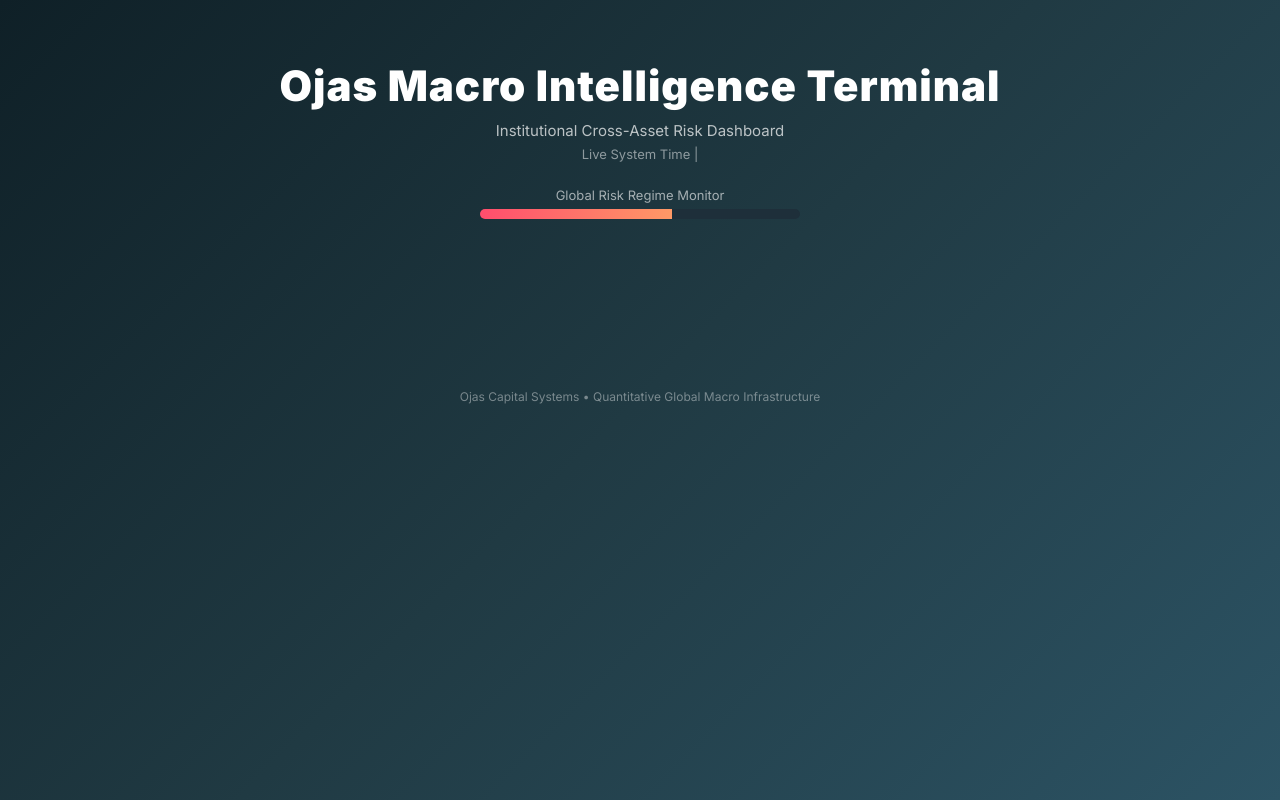
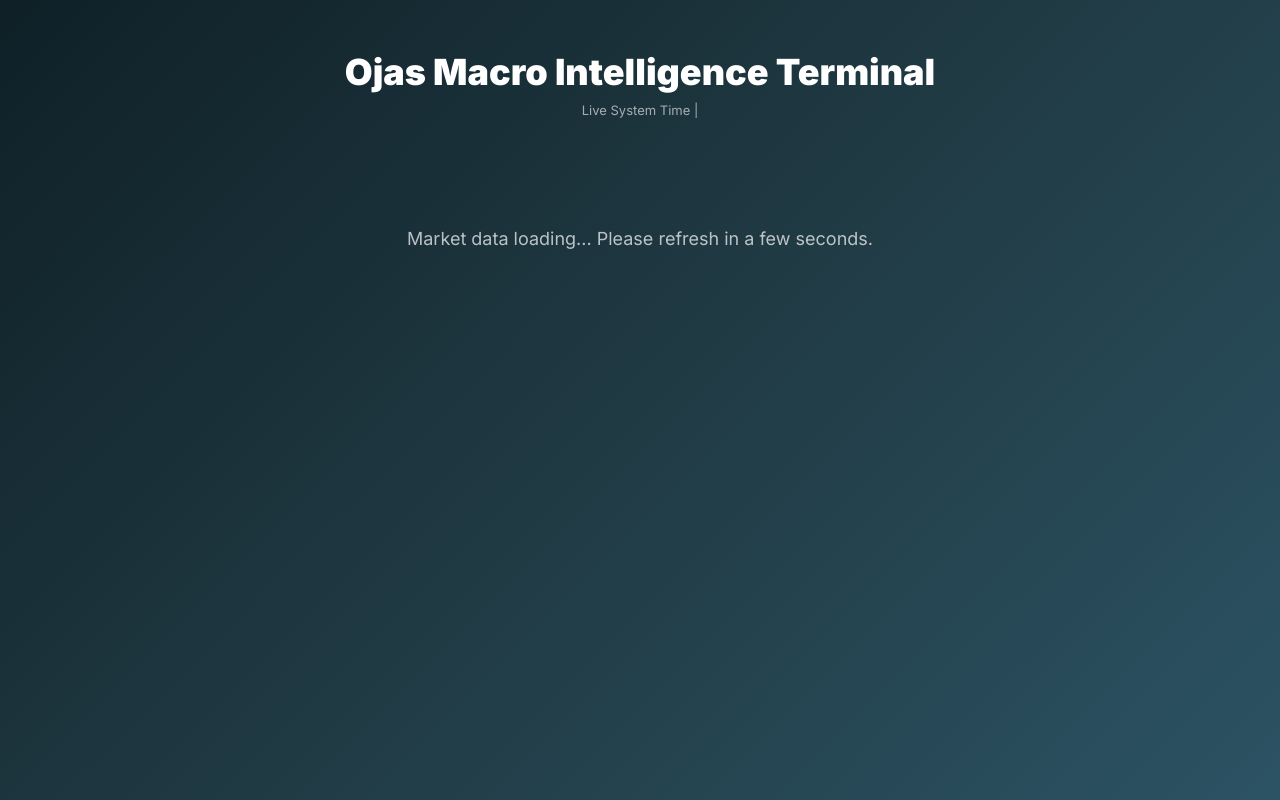
Before and after one commit to ojasb353-cmyk/ojas-market-tracker, a Flask app: template ojas_market_tracker/templates/index.html in a window 1280 px wide. Run offline with Flask 3, Linux system fonts and the light colour scheme; the template is opened without the code that fills it, so the values that code supplies are empty.

Commit message:
Add safe fallback rendering

```diff
--- a/ojas_market_tracker/templates/index.html
+++ b/ojas_market_tracker/templates/index.html
@@ -6,143 +6,69 @@
     <link href="https://fonts.googleapis.com/css2?family=Inter:wght@400;600;800;900&display=swap" rel="stylesheet">
 
 <style>
-* {
-    margin:0;
-    padding:0;
-    box-sizing:border-box;
-    font-family:'Inter',sans-serif;
-}
-
 body {
     background: linear-gradient(135deg,#0f2027,#203a43,#2c5364);
     min-height:100vh;
+    font-family:'Inter',sans-serif;
     color:white;
+    margin:0;
 }
 
-/* HEADER */
 .header {
     text-align:center;
-    padding:60px 20px 30px;
+    padding:50px 20px;
 }
 
 .title {
-    font-size:42px;
+    font-size:36px;
     font-weight:900;
-    letter-spacing:1px;
-}
-
-.subtitle {
-    margin-top:10px;
-    font-size:15px;
-    opacity:0.7;
 }
 
 .time {
-    margin-top:6px;
+    margin-top:8px;
     font-size:13px;
-    opacity:0.5;
-}
-
-/* RISK BAR */
-.risk-container {
-    width:320px;
-    margin:25px auto 0;
-}
-
-.risk-label {
-    text-align:center;
-    font-size:13px;
-    margin-bottom:6px;
     opacity:0.6;
 }
 
-.risk-bar {
-    height:10px;
-    background:#1e2f3a;
-    border-radius:10px;
-    overflow:hidden;
+.grid {
+    display:grid;
+    grid-template-columns:repeat(auto-fit,minmax(260px,1fr));
+    gap:25px;
+    padding:40px;
 }
 
-.risk-fill {
-    height:100%;
-    width:60%;
-    background:linear-gradient(90deg,#ff4d6d,#ff9966);
-}
-
-/* GRID */
-.grid {
-    display:grid;
-    grid-template-columns:repeat(auto-fit,minmax(280px,1fr));
-    gap:28px;
-    padding:50px;
-}
-
-/* CARD */
 .card {
-    background:rgba(255,255,255,0.06);
-    border-radius:18px;
-    padding:28px;
-    box-shadow:0 10px 25px rgba(0,0,0,0.35);
-    transition:all 0.25s ease;
-}
-
-.card:hover {
-    transform:translateY(-6px);
-    box-shadow:0 15px 35px rgba(0,0,0,0.5);
-}
-
-.card h3 {
-    font-size:17px;
-    font-weight:600;
-    opacity:0.9;
+    background:rgba(255,255,255,0.07);
+    padding:25px;
+    border-radius:15px;
+    box-shadow:0 10px 25px rgba(0,0,0,0.4);
 }
 
 .price {
-    font-size:28px;
+    font-size:24px;
     font-weight:800;
-    margin:14px 0 8px;
+    margin:10px 0;
 }
 
-.positive {
-    color:#00ffb3;
-    font-weight:600;
+.positive { color:#00ffb3; }
+.negative { color:#ff4d6d; }
+
+.fallback {
+    text-align:center;
+    margin-top:60px;
+    font-size:18px;
+    opacity:0.7;
 }
-
-.negative {
-    color:#ff4d6d;
-    font-weight:600;
-}
-
-.sentiment {
-    margin-top:5px;
-    font-size:13px;
-    opacity:0.65;
-}
-
-footer {
-    text-align:center;
-    padding:40px;
-    font-size:12px;
-    opacity:0.4;
-}
-
 </style>
 </head>
 <body>
 
 <div class="header">
     <div class="title">Ojas Macro Intelligence Terminal</div>
-    <div class="subtitle">Institutional Cross-Asset Risk Dashboard</div>
     <div class="time">Live System Time | {{ time }}</div>
-
-    <div class="risk-container">
-        <div class="risk-label">Global Risk Regime Monitor</div>
-        <div class="risk-bar">
-            <div class="risk-fill"></div>
-        </div>
-    </div>
 </div>
 
+{% if data and data|length > 0 %}
 <div class="grid">
     {% for name, item in data.items() %}
     <div class="card">
@@ -155,14 +81,15 @@ footer {
             <div class="negative">{{ item.change }}% ▼</div>
         {% endif %}
 
-        <div class="sentiment">{{ item.sentiment }}</div>
+        <div>{{ item.sentiment }}</div>
     </div>
     {% endfor %}
 </div>
-
-<footer>
-    Ojas Capital Systems • Quantitative Global Macro Infrastructure
-</footer>
+{% else %}
+<div class="fallback">
+    Market data loading... Please refresh in a few seconds.
+</div>
+{% endif %}
 
 </body>
 </html>
```
